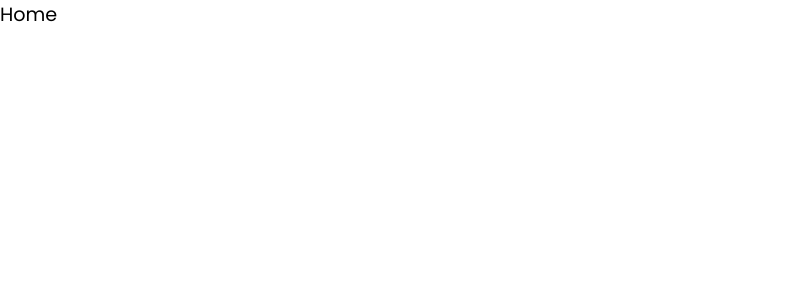
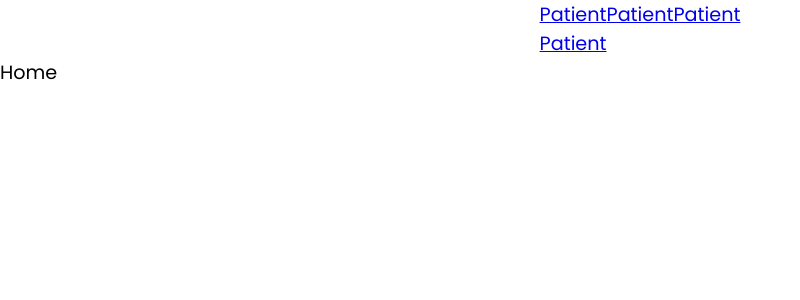
Before and after one commit to MokuaEnock/swiss, a React (Create React App) app: page / in a window 1280 px wide. Shown: the top 300 px of the page, without its empty margins (0-800 px from the left). Built offline with nearby package versions, Linux system fonts and the light colour scheme.

Commit message:
connect header and footer

```diff
--- a/src/App.js
+++ b/src/App.js
@@ -9,10 +9,13 @@ import Login from "./components/login/login";
 import Signup from "./components/signup/signup";
 import DoctorSearch from "./components/doctor/doctorsearch";
 import DoctorList from "./components/doctor/doctorlist";
+import Header from "./components/header";
+import Footer from "./components/aside";
 
 function App() {
   return (
     <Router>
+      <Header />
       <Routes>
         <Route path="/" element={<Home />} />
         <Route path="/patient" element={<Patient />} />
@@ -27,6 +30,7 @@ function App() {
           {/* <Route path=":id" element={<DoctorView />} /> */}
         </Route>
       </Routes>
+      <Footer />
     </Router>
   );
 }
```
